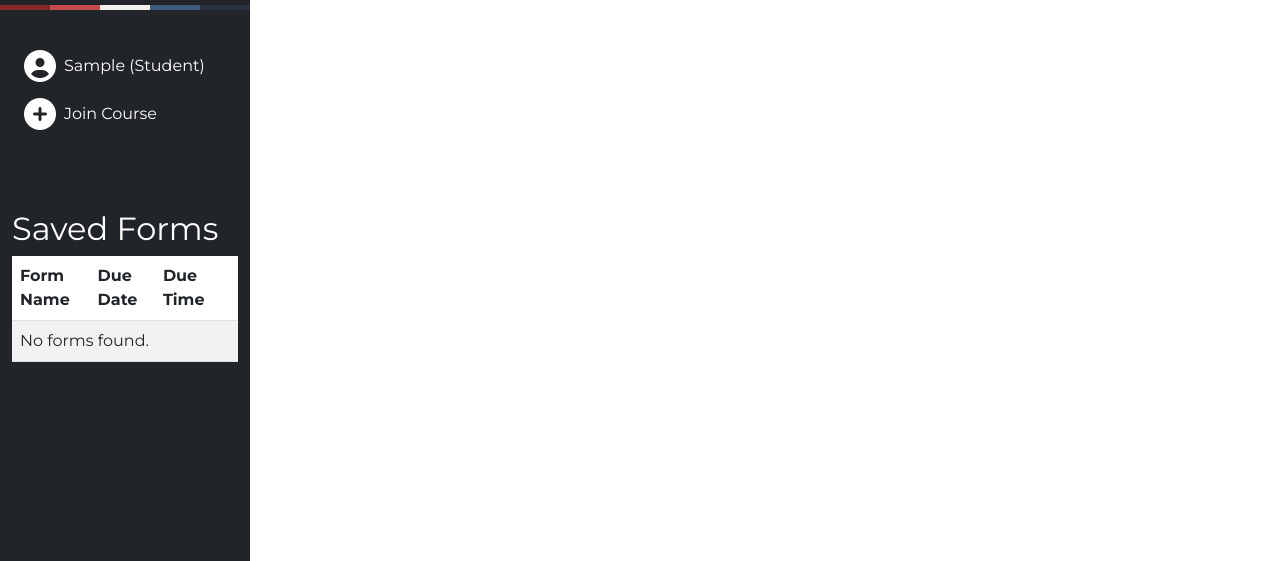
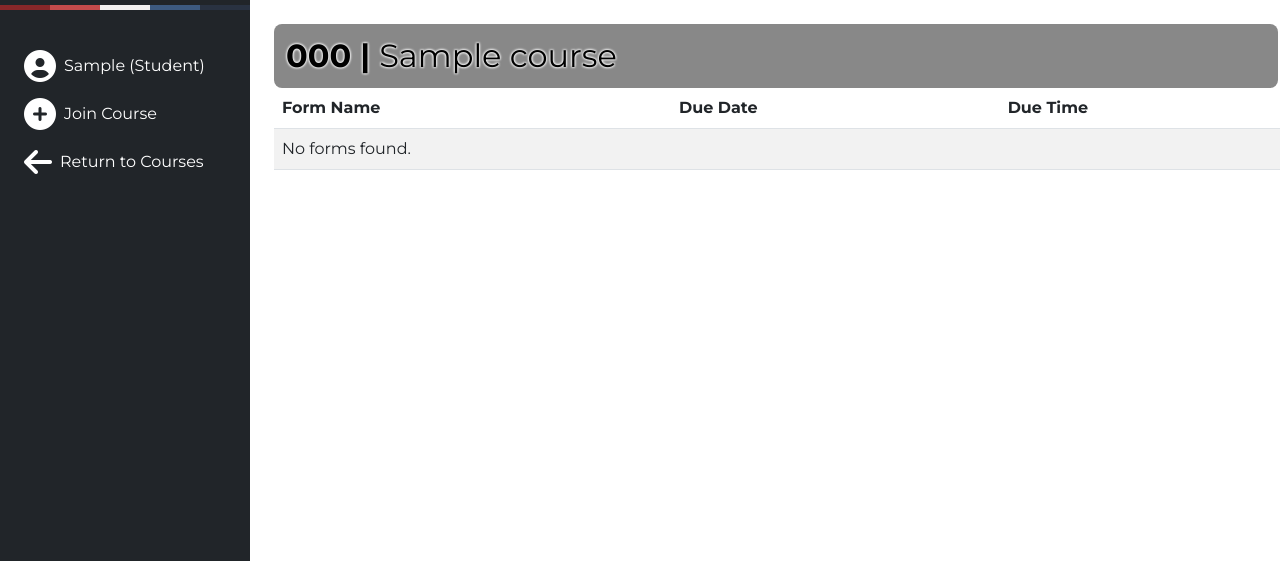
Before and after one commit to michaelcastellano2/Forked-Deployment, a Django app: page /dashboard/courses/000/view-forms/ in a window 1280 px wide. Shown: the part 95-656 px from the top of the page. Run offline with Django 5.2, Linux system fonts and the light colour scheme; a user stored in the database is signed in; tables that the repository leaves empty hold one stand-in row (values such as "Sample post"); some libraries are stand-ins or nearby versions.

Commit message:
Merge fixes

```diff
--- a/CollabRate/dashboard/static/dashboard/dashboard.css
+++ b/CollabRate/dashboard/static/dashboard/dashboard.css
@@ -6,3 +6,7 @@ body {
     overflow-y: auto;
     font-family: 'Montserrat', sans-serif;
 }
+
+.course-card {
+    margin: 300px;
+}
--- a/CollabRate/templates/dashboard/create_form_info.html
+++ b/CollabRate/templates/dashboard/create_form_info.html
@@ -18,12 +18,12 @@
 {% block content %}
 <div class="d-flex">
 
-    <div class="col-md-3">
+    <div class="d-flex col-md-3">
         {% include "dashboard/sidenav.html" %}
     </div>
 
     <div class="col-md-9">
-        <div class="form-info mt-5">
+        <div class="form-info mt-4" style="width: 100vw; margin-left: 24px;">
             <div class="top-banner">
                 <h1><strong>{{ course.code }} | </strong>{{ course.title }}</h1>
             </div>
@@ -39,7 +39,7 @@
                 </div>
 
                 <div class="form-check form-switch mb-3">
-                    <input class="form-check-input" style="background-color: #007bff;" type="checkbox" id="selfEvaluateToggle" name="self_evaluate" {% if form.self_evaluate %}checked{% endif %}>
+                    <input class="form-check-input" style="background-color: {{ course.color }};" type="checkbox" id="selfEvaluateToggle" name="self_evaluate" {% if form.self_evaluate %}checked{% endif %}>
                     <label class="form-check-label" for="selfEvaluateToggle">Require that students self-evaluate</label>
                 </div>
 
--- a/CollabRate/templates/dashboard/create_form_questions.html
+++ b/CollabRate/templates/dashboard/create_form_questions.html
@@ -17,11 +17,11 @@
 {% block content %}
 <div class="d-flex">
 
-    <div class="col-md-3">
+    <div class="d-flex col-md-3">
         {% include "dashboard/sidenav.html" %}
     </div>
 
-    <div class="col-md-9 container mt-5">
+    <div class="col-md-9 container mt-4" style="width: 100vw; margin-left: 24px;">
         <div class="top-banner">
             <h1><strong>{{ course.code }} | </strong>{{ course.title }}</h1>
         </div>
--- a/CollabRate/templates/dashboard/sidenav.html
+++ b/CollabRate/templates/dashboard/sidenav.html
@@ -1,6 +1,6 @@
 {% load static %}
 
-<div class="d-flex flex-column vh-100 bg-dark text-white" style="width: 15%; min-width: 250px; min-height: 100vh;">
+<div class="d-flex flex-column vh-100 bg-dark text-white" style="width: 15%; min-width: 250px; min-height: 150vh;">
     <div class="color-bar mb-4">
         <div class="color1"></div>
         <div class="color2"></div>
@@ -29,4 +29,11 @@
             </span>
         </a>
     </div>
+
+    <div class="px-2 mb-3">
+        <a href="/dashboard" class="text-white d-flex align-items-center" style="text-decoration: none;">
+            <i class="fas fa-arrow-left fa-2x"></i>
+            <span class="ms-2">Return to Courses</span>
+        </a>
+    </div>
 </div>
--- a/CollabRate/templates/dashboard/view_forms.html
+++ b/CollabRate/templates/dashboard/view_forms.html
@@ -10,6 +10,31 @@
 <link rel="stylesheet" href="{% static 'dashboard/create_course_modal.css' %}">
 <link href="https://unpkg.com/@yaireo/tagify/dist/tagify.css" rel="stylesheet">
 <script src="https://unpkg.com/@yaireo/tagify"></script>
+<style>
+    .top-banner {
+        background-color: {{ course.color }};
+    }
+
+    .top-banner {
+    border-radius: 8px;
+    height: 64px;
+    display: flex;
+    align-items: center;
+    width: 90%;
+}
+
+.top-banner h1 {
+    margin-left: 12px;
+    margin-top: 10px;
+    font-size: 32px;
+    color: black;
+    text-shadow: 1px 1px 2px rgba(255, 255, 255, 0.6), /* Light white shadow */
+    -1px -1px 2px rgba(255, 255, 255, 0.6),
+    1px -1px 2px rgba(255, 255, 255, 0.6),
+    -1px 1px 2px rgba(255, 255, 255, 0.6);
+}
+
+</style>
 {% endblock %}
 
 {% block content %}
@@ -17,9 +42,13 @@
 {% include "dashboard/create_course_modal.html" %}
 
 <div class="d-flex">
+    <div class="d-flex">
     {% include "dashboard/sidenav.html" %}
-    <div class="container mt-5">
-        <h2>Saved Forms</h2>
+</div>
+    <div class="container mt-4" style="width: 100vw; margin-left: 12px;">
+        <div class="top-banner">
+            <h1><strong>{{ course.code }} | </strong>{{ course.title }}</h1>
+        </div>
         <table class="table table-striped">
             <thead>
                 <tr>
```
Also changed, not shown: CollabRate/templates/dashboard/dashboard.html (+8 -10 lines), CollabRate/templates/dashboard/edit_form.html (+34 -26 lines).
